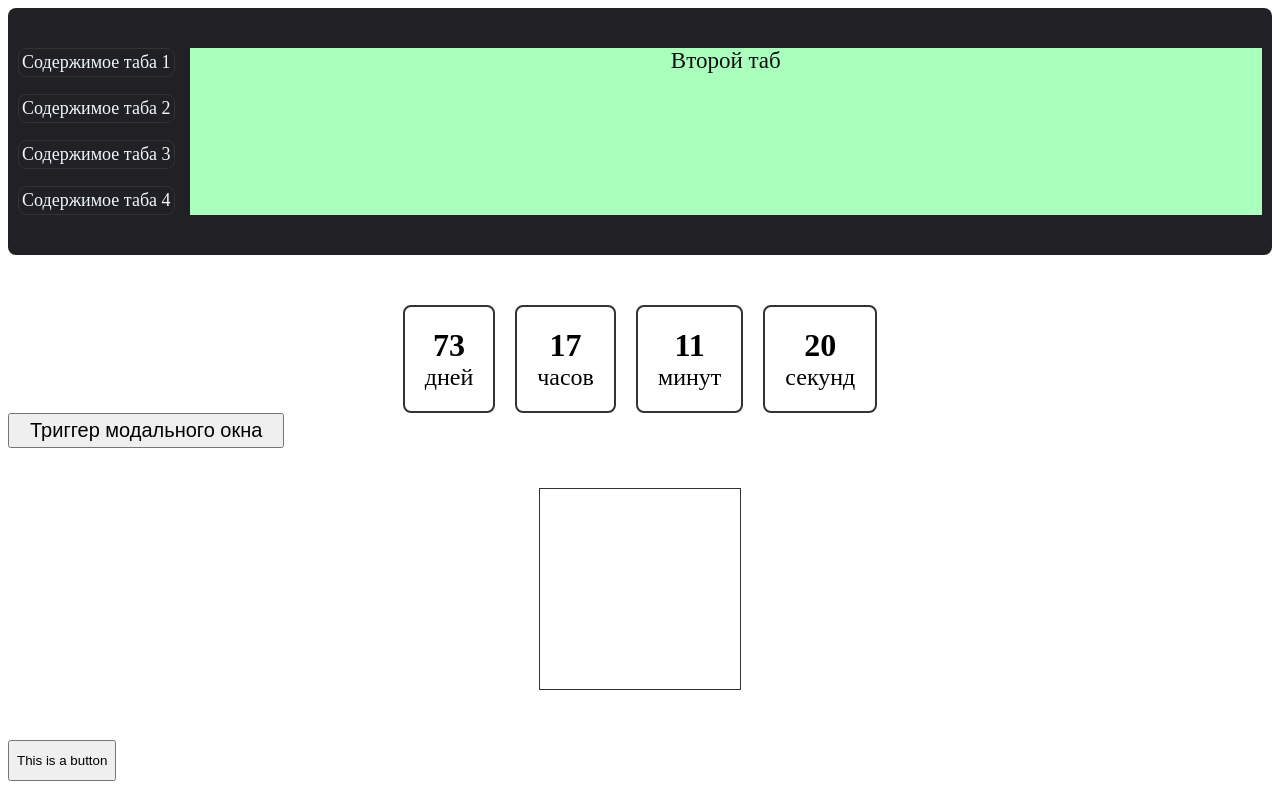
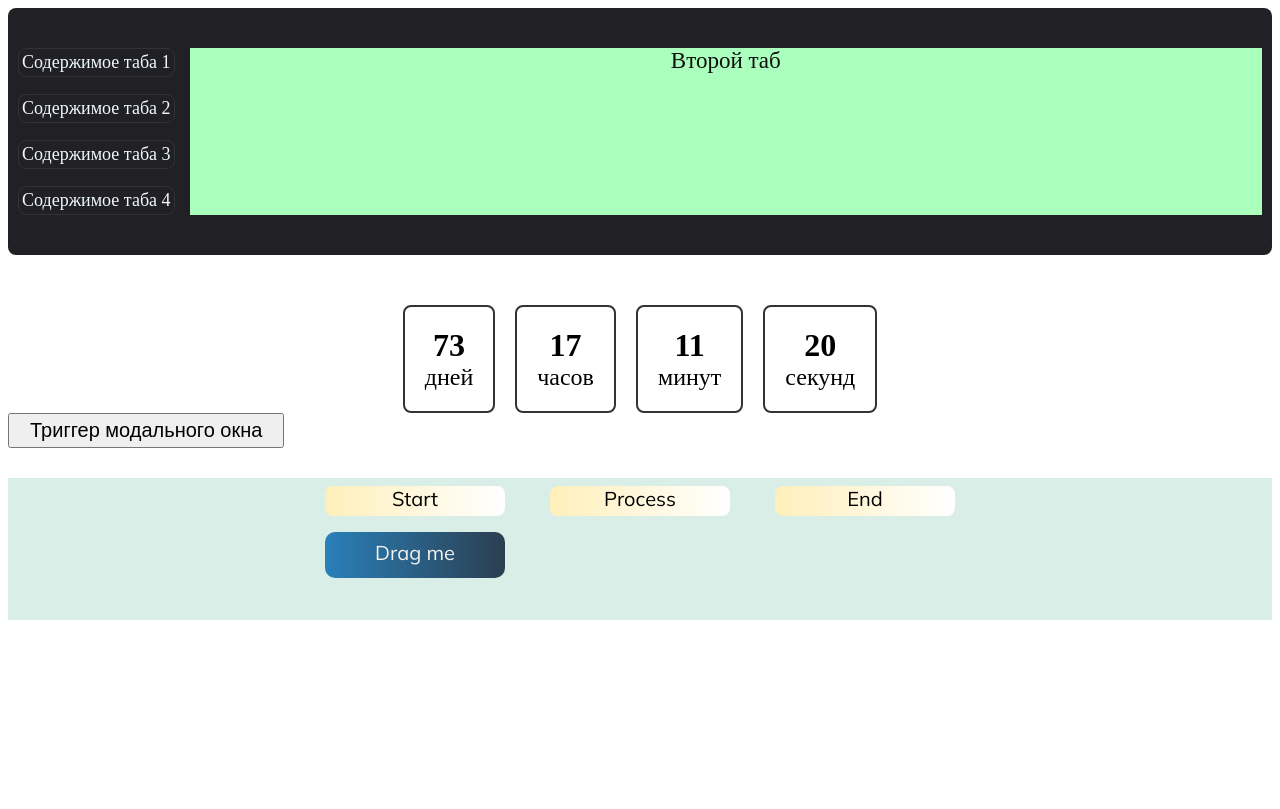
Before and after one commit to Mikelange110Mak/JS-Practise, a website: page index.html in a window 1280 px wide. Drawn offline with Linux system fonts and the light colour scheme; no server answers.

Commit message:
drag&drop function was added

```diff
--- a/css/style.scss
+++ b/css/style.scss
@@ -1,3 +1,5 @@
+@import url('https://fonts.googleapis.com/css2?family=Mulish:ital,wght@0,400;0,500;0,700;1,400&display=swap');
+
 .tabs {
    background-color: rgb(32, 32, 37);
    padding: 30px 0;
@@ -169,26 +171,61 @@
    }
 }
 
-.box {
+.grab {
+   margin: 30px 0;
+   font-family: 'Mulish', sans-serif;
+   // .grab__row
 
-   // .box__item
+   &__row {
+      background-color: rgb(216, 238, 230);
+      display: flex;
+      justify-content: center;
+      gap: 45px;
+      padding: 8px 0;
+   }
+
+
+
+   // .grab__title
+
+   &__title {
+      flex: 0 1 180px;
+      height: 30px;
+      text-align: center;
+      font-size: 20px;
+
+      border-radius: 8px;
+      background: linear-gradient(to right, #ffefba, #ffffff);
+   }
+
+   // .grab__place
+
+   &__place {
+      flex: 0 1 180px;
+      min-height: 60px;
+
+
+   }
 
    &__item {
-      width: 200px;
-      height: 200px;
-      margin: 40px auto;
-      border: 1px solid #333;
+      text-align: center;
+      padding: 8px 0;
+      font-size: 20px;
+      color: #f0f2f0;
+      cursor: grab;
+      min-width: 175px;
+      height: 30px;
+      border-radius: 10px;
+      background: linear-gradient(to right, #2980b9, #2c3e50);
    }
+
+   .placeholder {
+      min-height: 80px;
+   }
+
 }
 
-.this-btn {
-   margin: 50px 0 0 0;
-   // .this-btn__item
 
-   &__item {
-      padding: 11px 7px;
-   }
-}
 
 .cards {
    font-family: 'Gill Sans', 'Gill Sans MT', Calibri, 'Trebuchet MS', sans-serif;
@@ -255,3 +292,13 @@ form {
    text-align: center;
    flex: 0 1 100%;
 }
+
+
+
+.hold {
+   //box-shadow: -7px -16px 16px -3px rgba(30, 32, 32, 0.2) inset;
+}
+
+.hovered {
+   border-top: 2px solid rgba(147, 206, 222, 1);
+}
--- a/index.html
+++ b/index.html
@@ -61,12 +61,21 @@
          </div>
       </div>
 
-      <div class="box">
-         <div contenteditable class="box__item"></div>
+      <div class="grab">
+         <div class="grab__row">
+            <div class="grab__title">Start</div>
+            <div class="grab__title">Process</div>
+            <div class="grab__title">End</div>
+         </div>
+         <div class="grab__row placeholder">
+            <div class="grab__place">
+               <div class="grab__item" draggable="true">Drag me</div>
+            </div>
+            <div class="grab__place"></div>
+            <div class="grab__place"></div>
+         </div>
       </div>
-      <div class="this-btn">
-         <button class="this-btn__item">This is a button</button>
-      </div>
+
       <div class="cards">
          <div class="cards__body">
 
--- a/script.js
+++ b/script.js
@@ -111,6 +111,45 @@ window.addEventListener('DOMContentLoaded', () => {
          closeModalWindow()
       }
    })
+
+
+   //Drag&Drop:
+   const grabItem = document.querySelector('.grab__item'),
+      grabPlaces = document.querySelectorAll('.grab__place');
+
+   grabItem.addEventListener('dragstart', dragStart)
+   grabItem.addEventListener('dragend', dragEnd)
+
+   grabPlaces.forEach(i => {
+      i.addEventListener('dragover', dragOver);
+      i.addEventListener('dragenter', dragEnter);
+      i.addEventListener('dragleave', dragLeave);
+      i.addEventListener('drop', dragDrop);
+   });
+
+   function dragStart(e) {
+      setTimeout(() => { e.target.classList.add('hide') }, 0)
+   }
+
+   function dragEnd(e) {
+      e.target.classList.remove('hide')
+   }
+
+   function dragOver(e) {
+      e.preventDefault()
+   }
+   function dragEnter(e) {
+
+      e.target.classList.add('hovered')
+   }
+   function dragLeave(e) {
+      e.target.classList.remove('hovered')
+   }
+   function dragDrop(e) {
+      e.target.append(grabItem)
+      e.target.classList.remove('hovered')
+   }
+
 
    //Использование класса на карточках:
 
```
Also changed, not shown: db.json (+15 -0 lines), css/style.css.
